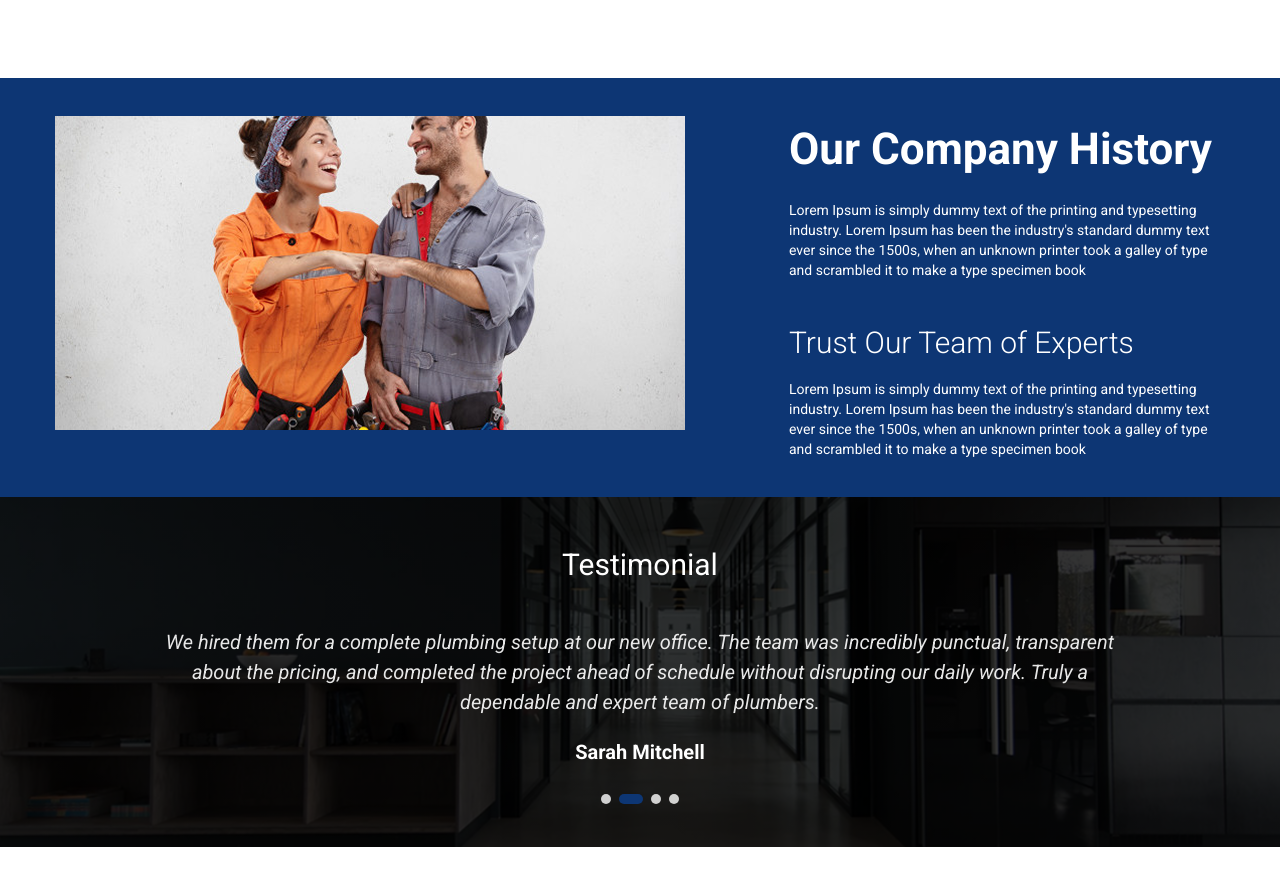
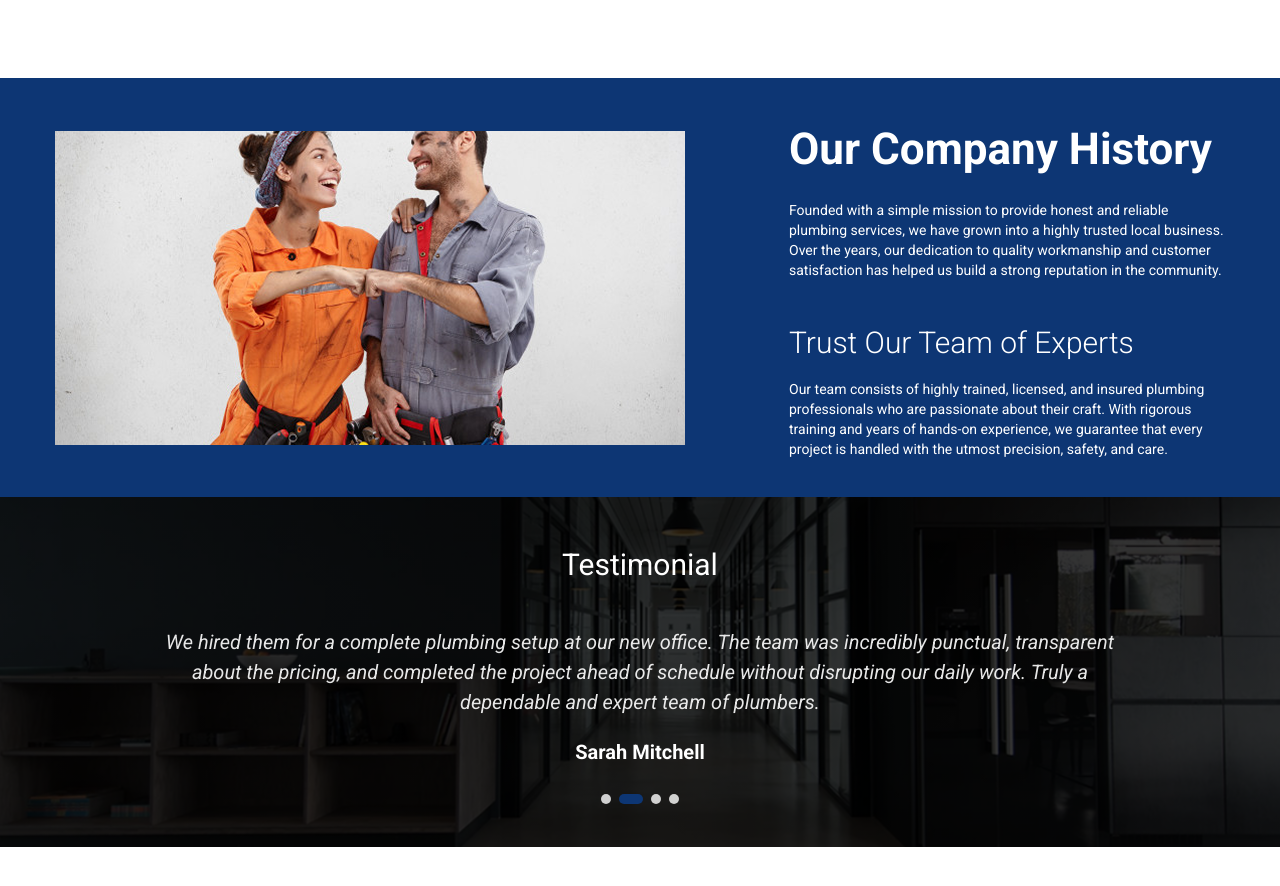
Before and after one commit to Sijan666/plumbingCompany, a React (Vite) app: page / in a window 1280 px wide. Shown: the part 1407-2293 px from the top of the page. Built offline with nearby package versions, Linux system fonts and the light colour scheme.

Commit message:
fix : status issue in history

```diff
--- a/src/components/layouts/History.jsx
+++ b/src/components/layouts/History.jsx
@@ -9,7 +9,7 @@ const History = () => {
             <div className="py-[38px] commonBg font-roboto">
                 <Container>
                     {/* parent div */}
-                    <div className="flex flex-col lg:flex-row justify-between gap-y-10 gap-x-[98px]">
+                    <div className="flex flex-col lg:flex-row justify-between gap-y-10 gap-x-[98px] items-center">
                         {/* left side */}
                         <div className="left">
                             <Image imgSrc={histories} className={'w-full'}/>
@@ -19,12 +19,12 @@ const History = () => {
                             {/* 1 */}
                             <div className="one">
                                 <h3 className='text-white text-[30px] lg:text-[44px] font-bold'>Our Company History</h3>
-                                <p className='text-sm text-white pt-[18px]'>Lorem Ipsum is simply dummy text of the printing and typesetting industry. Lorem Ipsum has been the industry's standard dummy text ever since the 1500s, when an unknown printer took a galley of type and scrambled it to make a type specimen book</p>
+                                <p className='text-sm text-white pt-[18px]'>Founded with a simple mission to provide honest and reliable plumbing services, we have grown into a highly trusted local business. Over the years, our dedication to quality workmanship and customer satisfaction has helped us build a strong reputation in the community.</p>
                             </div>
                             {/* 2 */}
                             <div className="two mt-10">
                                 <h3 className='text-white text-[25px] lg:text-[30px] font-light'>Trust Our Team of Experts</h3>
-                                <p className='text-sm text-white pt-3.5'>Lorem Ipsum is simply dummy text of the printing and typesetting industry. Lorem Ipsum has been the industry's standard dummy text ever since the 1500s, when an unknown printer took a galley of type and scrambled it to make a type specimen book</p>
+                                <p className='text-sm text-white pt-3.5'>Our team consists of highly trained, licensed, and insured plumbing professionals who are passionate about their craft. With rigorous training and years of hands-on experience, we guarantee that every project is handled with the utmost precision, safety, and care.</p>
                             </div>
                         </div>
                     </div>
```
Also changed, not shown: src/assets/w3.png.
